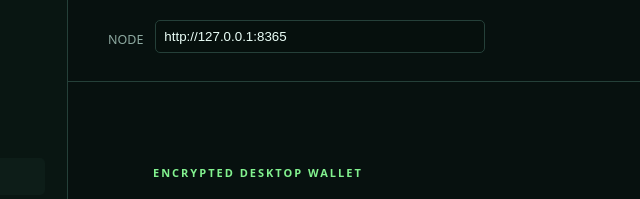
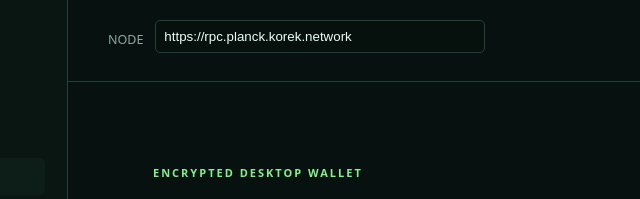
Before and after one commit to Korek-Network/wallet, an Electron app: page src/renderer/index.html in a window 1120 px wide. Shown: the top 199 px of the page, 162-802 px from the left. Drawn offline with Linux system fonts and the light colour scheme; no server answers.

Commit message:
Show permanent Planck RPC in wallet

```diff
--- a/src/renderer/index.html
+++ b/src/renderer/index.html
@@ -1,6 +1,6 @@
 <!doctype html><html lang="en"><head><meta charset="utf-8"><meta http-equiv="Content-Security-Policy" content="default-src 'self'; script-src 'self'; style-src 'self'; connect-src 'none'"><meta name="viewport" content="width=device-width"><title>KOREK Wallet</title><link rel="stylesheet" href="style.css"></head>
 <body><div id="recoveryModal" class="modal" hidden><div class="modal-card"><p class="eyebrow">CRITICAL WALLET BACKUP</p><h2>Write down these 24 words</h2><p>This phrase is shown now so you can recover both your transparent and wormhole accounts. Store it offline. Never send it to anyone.</p><pre id="recoveryBackup"></pre><div class="actions"><button id="copyRecovery">Copy phrase</button></div><label class="confirm"><input id="backupSaved" type="checkbox"> I wrote down all 24 words and stored them safely.</label><button id="finishBackup" class="primary" disabled>Continue to wallet</button></div></div><aside><div class="brand">KOREK</div><span class="badge">PLANCK TESTNET</span><nav><button class="nav active" data-page="overview">Overview</button><button class="nav" data-page="mining">Mining rewards</button><button class="nav" data-page="send">Send KRK</button><button class="nav" data-page="security">Security</button></nav><a href="https://github.com/Korek-Network/wallet">GitHub repository ↗</a></aside>
-<main><header><div><small>NODE</small><input id="nodeUrl" value="http://127.0.0.1:8365"></div><span id="nodeState" class="offline">Offline</span></header>
+<main><header><div><small>NODE</small><input id="nodeUrl" value="https://rpc.planck.korek.network"></div><span id="nodeState" class="offline">Offline</span></header>
 <section id="locked"><p class="eyebrow">ENCRYPTED DESKTOP WALLET</p><h1>Your keys.<br>Your KRK.</h1><p>Create a new Planck wallet, open a wallet file, or restore both accounts from your KOREK 24-word phrase.</p><input id="password" type="password" minlength="10" placeholder="Wallet password (minimum 10 characters)"><textarea id="mnemonic" rows="4" placeholder="24-word recovery phrase (only needed to restore)"></textarea><div class="actions"><button id="createWallet" class="primary">Create wallet</button><button id="restoreWallet">Restore phrase</button><button id="openWallet">Open file</button></div><p id="lockedMessage" class="message"></p></section>
 <section id="unlocked" hidden><div class="page" data-page="overview"><p class="eyebrow">TRANSPARENT BALANCE</p><div class="balance"><b id="balance">0.00</b><span>KRK</span></div><label>Transparent address</label><div class="address"><code id="address"></code><button id="copy">Copy</button></div><div class="actions"><button id="refresh">Refresh balances</button><button id="faucet" class="primary">Get 100 test KRK</button></div><p id="faucetMessage" class="message"></p></div>
 <div class="page" data-page="mining" hidden><p class="eyebrow">WORMHOLE REWARDS</p><h2>Mining account</h2><p>Mining rewards are credited directly to this separate, spendable wormhole account.</p><div class="mini-balance"><b id="wormholeBalance">0.00</b> KRK</div><label>Wormhole address</label><div class="address"><code id="wormholeAddress"></code><button id="copyWormhole">Copy</button></div><label>Rewards inner hash — give this only to your own miner/node</label><div class="address"><code id="innerHash"></code><button id="copyInnerHash">Copy</button></div><p class="warning">The inner hash cannot sign transactions, but it links your miner to this reward address. Never share your 24-word recovery phrase.</p></div>
```
